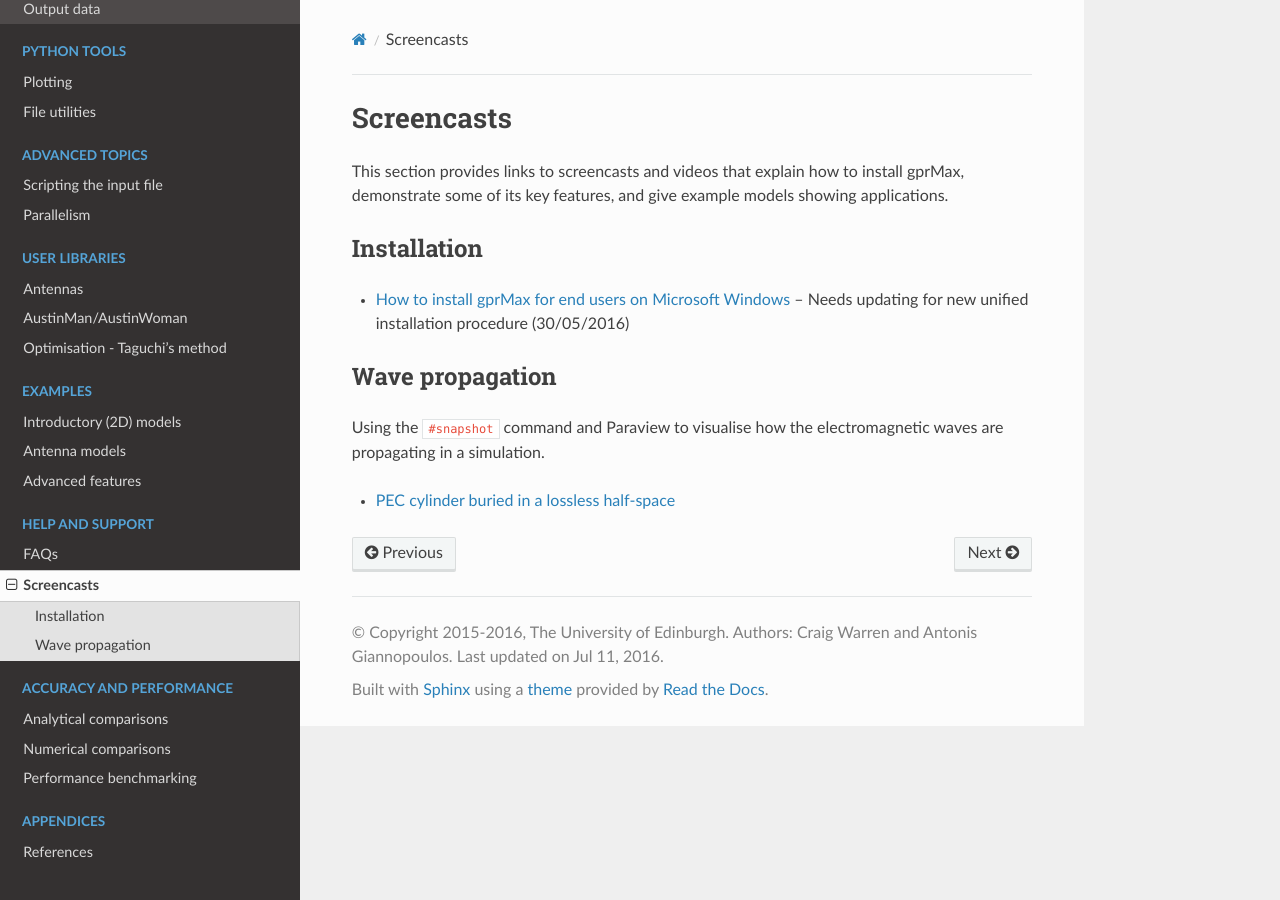
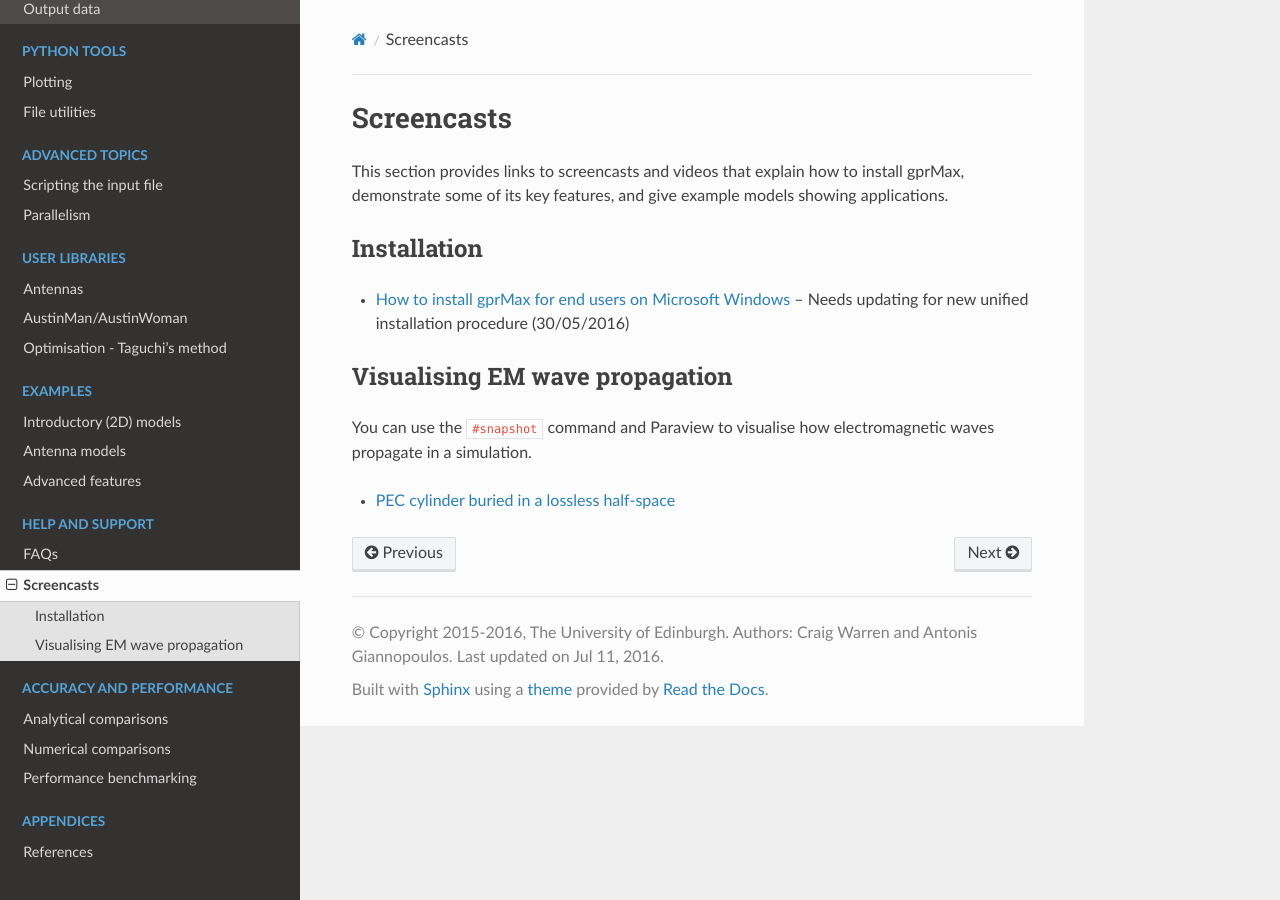
Before and after one commit to gprMax/gprMax, a Sphinx documentation site: the page built from docs/source/screencasts.rst, in a window 1280 px wide. Built offline with Sphinx 7.4.7 and the Read the Docs theme 2.0.0, drawn with Linux system fonts in a browser that asks for light colours.

Commit message:
Tidied some of the text.

```diff
--- a/docs/source/screencasts.rst
+++ b/docs/source/screencasts.rst
@@ -11,9 +11,9 @@ Installation
 
 * `How to install gprMax for end users on Microsoft Windows <https://youtu.be/dvC0_7qFVbE>`_ -- Needs updating for new unified installation procedure (30/05/2016)
 
-Wave propagation
-----------------
+Visualising EM wave propagation
+-------------------------------
 
-Using the ``#snapshot`` command and Paraview to visualise how the electromagnetic waves are propagating in a simulation.
+You can use the ``#snapshot`` command and Paraview to visualise how electromagnetic waves propagate in a simulation.
 
 * `PEC cylinder buried in a lossless half-space <https://youtu.be/BpBo0-SFda4>`_
```
